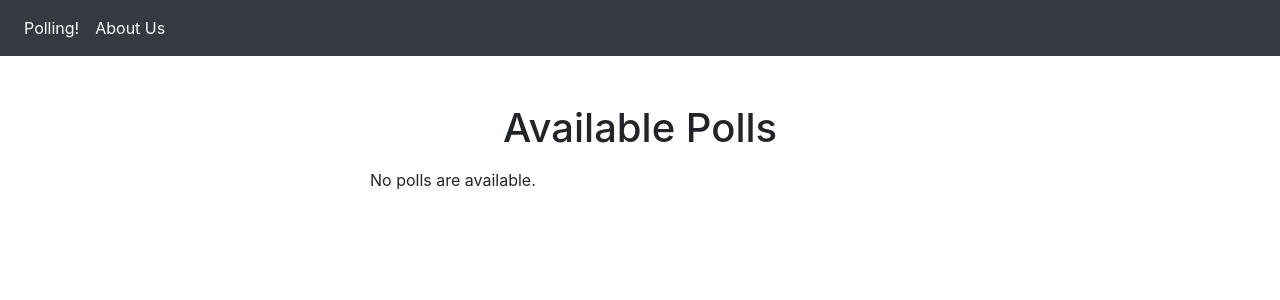
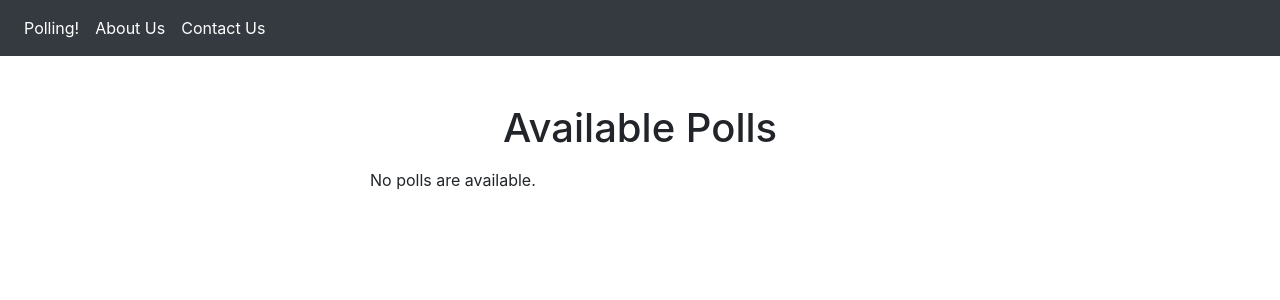
Before and after one commit to nallagondu/pollingapp_dare, a Django app: page /polls/ in a window 1280 px wide. Shown: the top 300 px of the page. Run offline with Django 3.2, Linux system fonts and the light colour scheme; data that the repository does not hold is empty; some libraries are stand-ins or nearby versions.

Commit message:
contact us feature implemented

```diff
--- a/templates/base.html
+++ b/templates/base.html
@@ -22,7 +22,9 @@
             <li class="nav-item active">
                 <a class="nav-link" href="#">About Us</a>
             </li>
-
+            <li class="nav-item active">
+                <a class="nav-link" href="#">Contact Us</a>
+            </li>
             </ul>
         </div>
         </nav>
```
